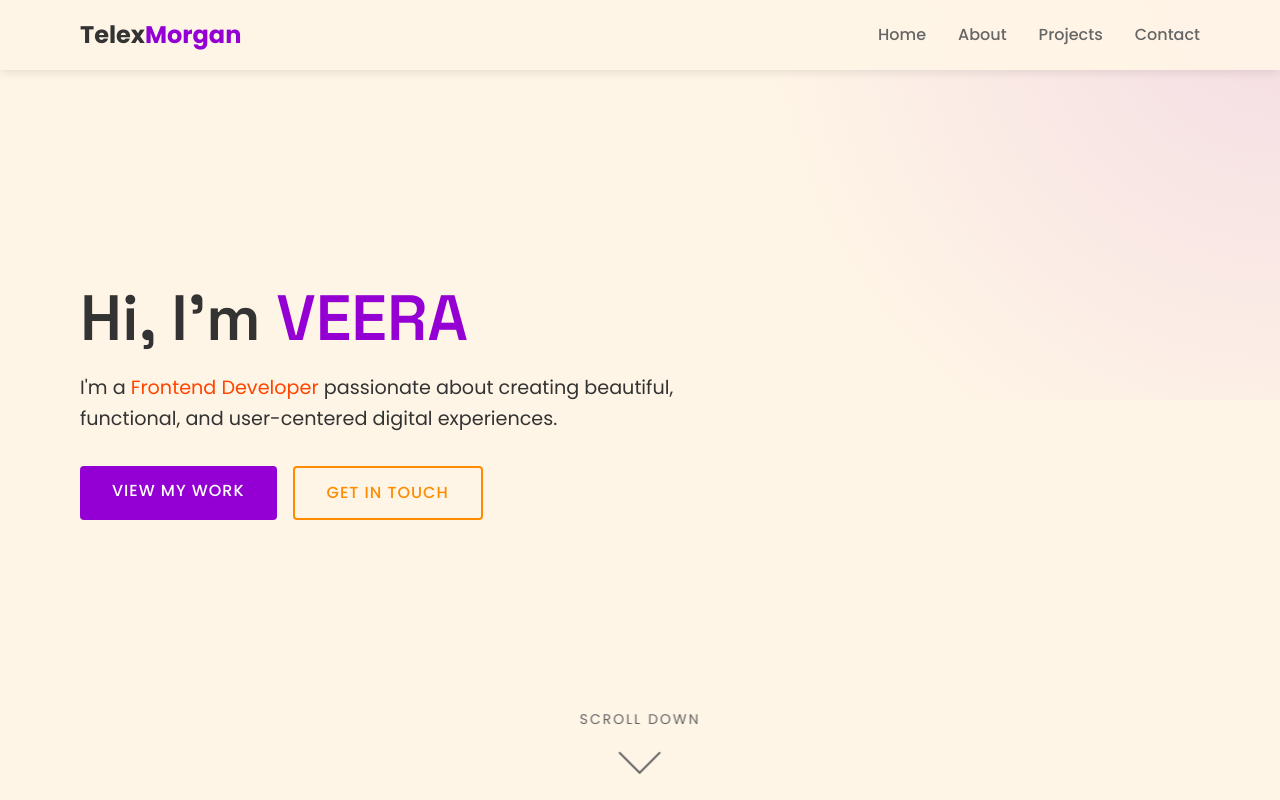
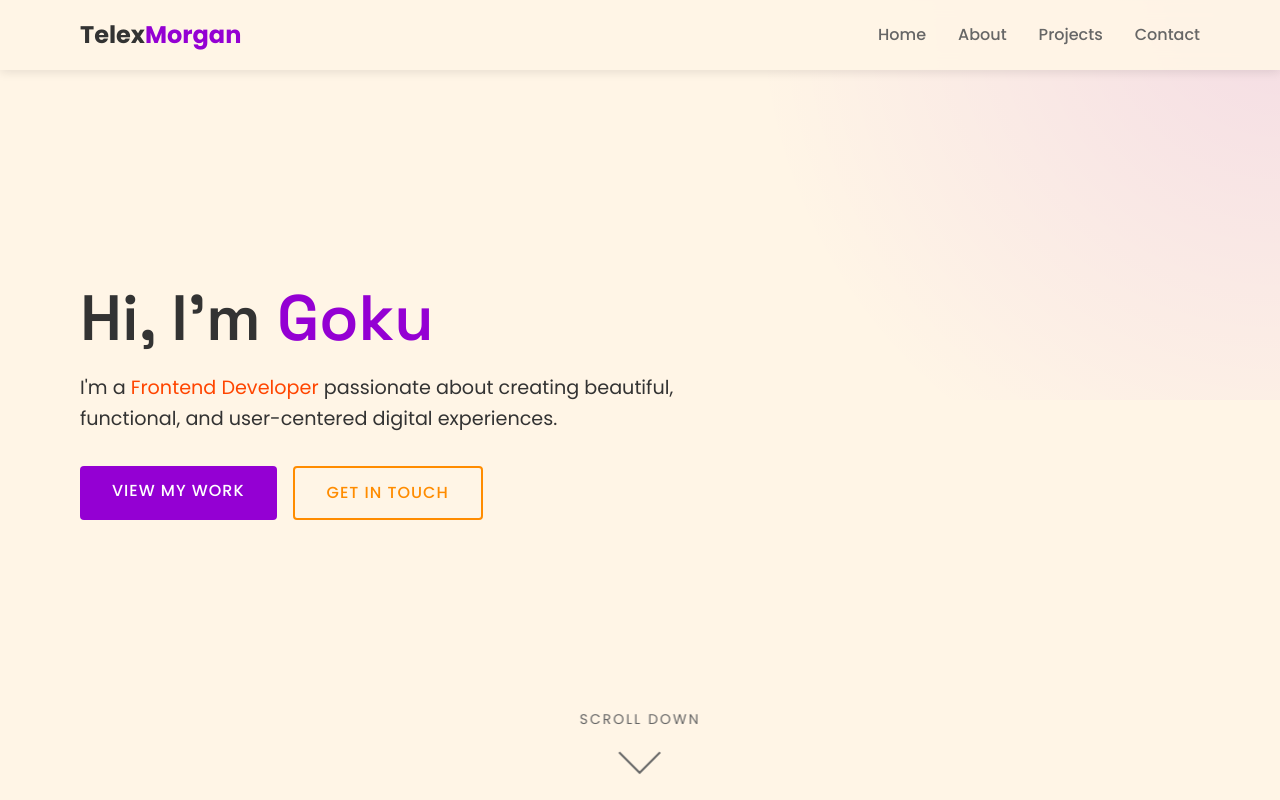
Before and after one commit to shamjustin123-bot/shamjustin, a plain HTML site: page index.html in a window 1280 px wide. Shown: the top 800 px of the page. Drawn offline with Linux system fonts and the light colour scheme.

Commit message:
Update index.html

```diff
--- a/index.html
+++ b/index.html
@@ -802,7 +802,7 @@
     <!-- Hero Section -->
     <section id="home" class="hero">
         <div class="container hero-content">
-            <h1>Hi, I'm <span class="highlight">VEERA</span></h1>
+            <h1>Hi, I'm <span class="highlight">Goku</span></h1>
             <p>I'm a <span class="accent">Frontend Developer</span> passionate about creating beautiful, functional, and user-centered digital experiences.</p>
             <div class="hero-buttons">
                 <a href="#projects" class="btn">View My Work</a>
```
